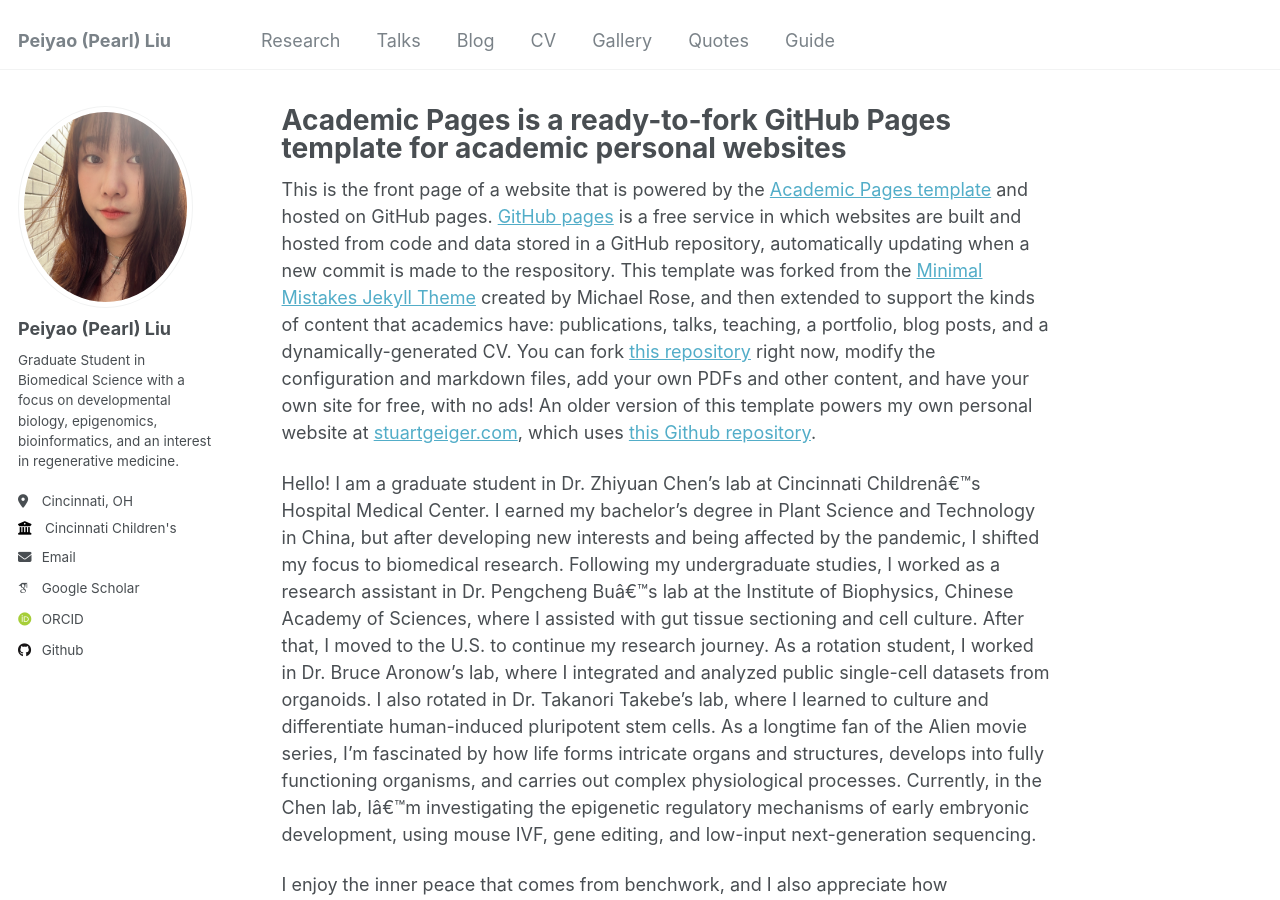
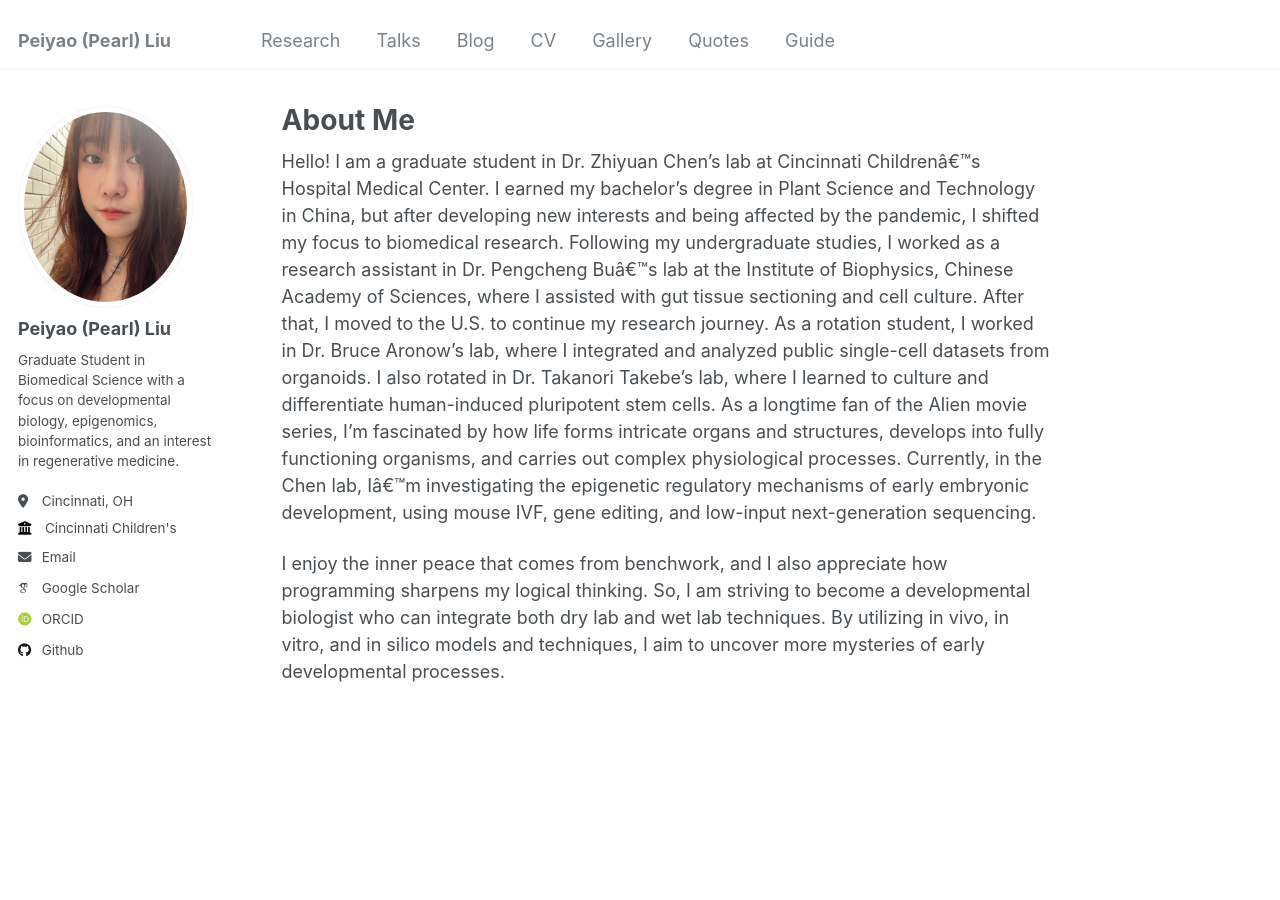
Before and after one commit to PearlLiu-Dev/pearlliu-dev.github.io, a Jekyll site: the page built from _pages/about.md, in a window 1280 px wide and 900 px high. Built offline with Jekyll 4.4.1, drawn with Linux system fonts in a browser that asks for light colours; some web fonts are replaced.

Commit message:
Update about.md

```diff
--- a/_pages/about.md
+++ b/_pages/about.md
@@ -1,14 +1,11 @@
 ---
 permalink: /
-title: "Academic Pages is a ready-to-fork GitHub Pages template for academic personal websites"
+title: "About Me"
 author_profile: true
 redirect_from:
   - /about/
   - /about.html
 ---
-
-This is the front page of a website that is powered by the [Academic Pages template](https://github.com/academicpages/academicpages.github.io) and hosted on GitHub pages. [GitHub pages](https://pages.github.com) is a free service in which websites are built and hosted from code and data stored in a GitHub repository, automatically updating when a new commit is made to the respository. This template was forked from the [Minimal Mistakes Jekyll Theme](https://mmistakes.github.io/minimal-mistakes/) created by Michael Rose, and then extended to support the kinds of content that academics have: publications, talks, teaching, a portfolio, blog posts, and a dynamically-generated CV. You can fork [this repository](https://github.com/academicpages/academicpages.github.io) right now, modify the configuration and markdown files, add your own PDFs and other content, and have your own site for free, with no ads! An older version of this template powers my own personal website at [stuartgeiger.com](http://stuartgeiger.com), which uses [this Github repository](https://github.com/staeiou/staeiou.github.io).
-
 Hello! I am a graduate student in Dr. Zhiyuan Chen's lab at Cincinnati Childrenâ€™s Hospital Medical Center. I earned my bachelor's degree in Plant Science and Technology in China, but after developing new interests and being affected by the pandemic, I shifted my focus to biomedical research. Following my undergraduate studies, I worked as a research assistant in Dr. Pengcheng Buâ€™s lab at the Institute of Biophysics, Chinese Academy of Sciences, where I assisted with gut tissue sectioning and cell culture. After that, I moved to the U.S. to continue my research journey.
 As a rotation student, I worked in Dr. Bruce Aronow's lab, where I integrated and analyzed public single-cell datasets from organoids. I also rotated in Dr. Takanori Takebe's lab, where I learned to culture and differentiate human-induced pluripotent stem cells.
 As a longtime fan of the Alien movie series, I'm fascinated by how life forms intricate organs and structures, develops into fully functioning organisms, and carries out complex physiological processes. Currently, in the Chen lab, Iâ€™m investigating the epigenetic regulatory mechanisms of early embryonic development, using mouse IVF, gene editing, and low-input next-generation sequencing.
```
